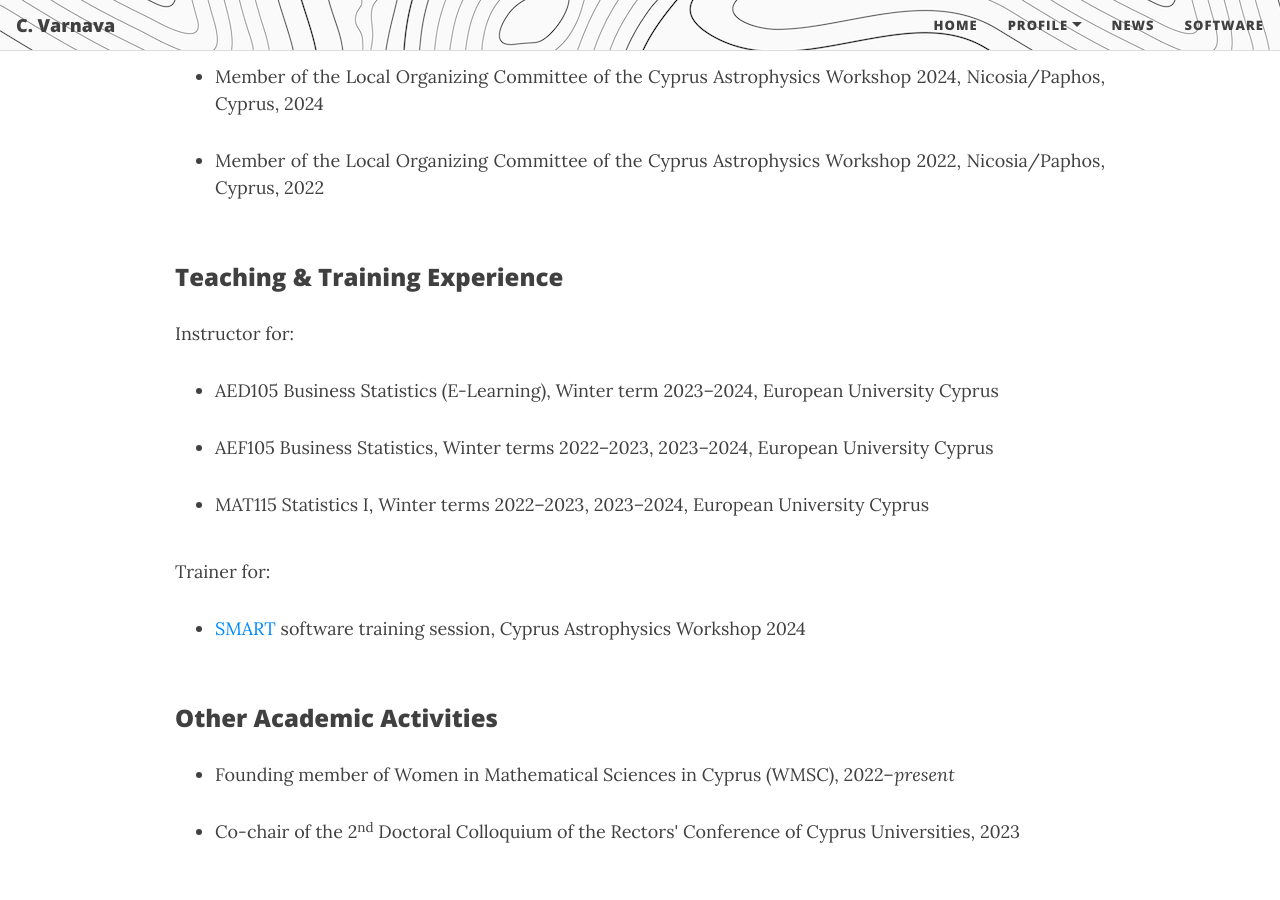
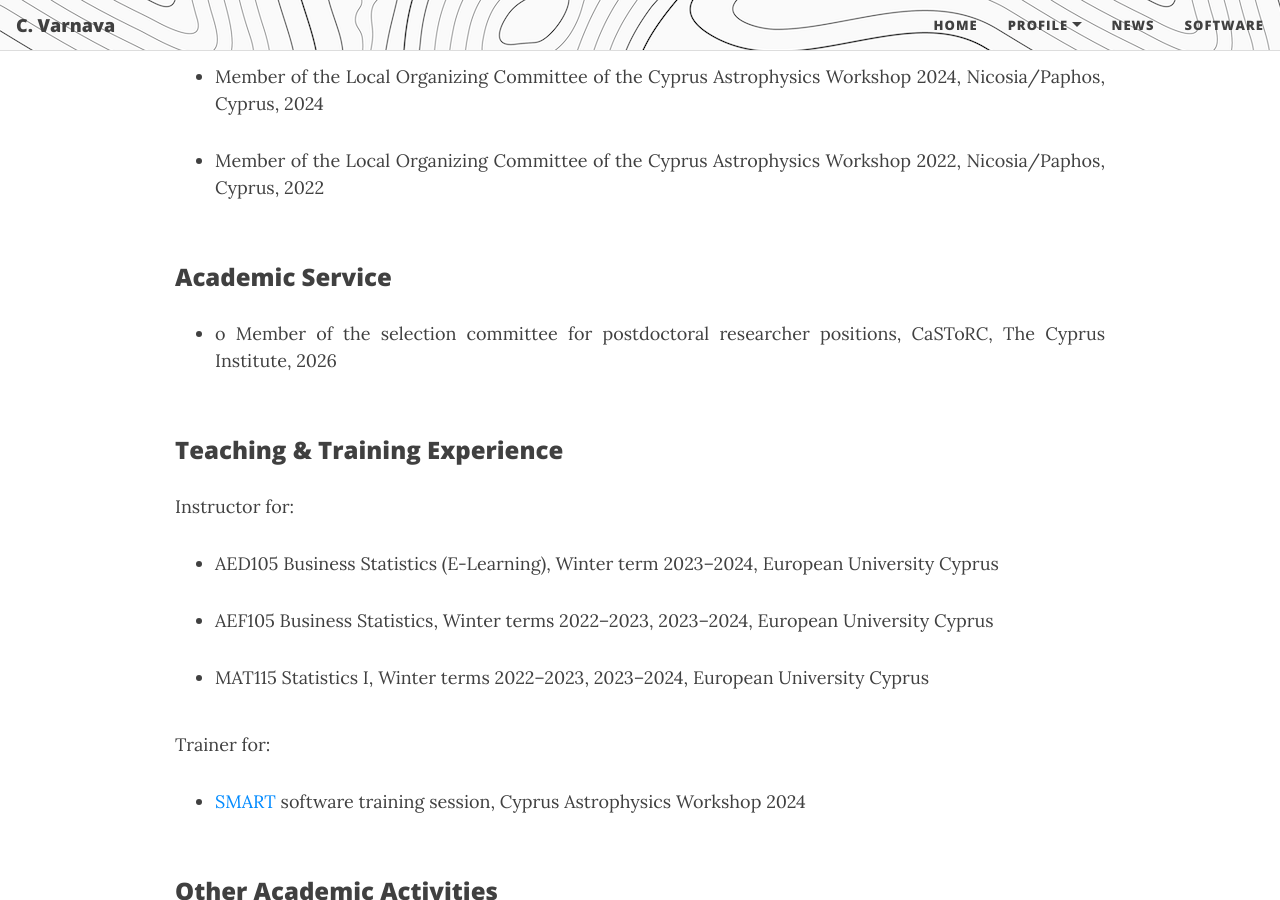
Before and after one commit to ch-var/ch-var.github.io, a Jekyll site: the page built from CV.html, in a window 1280 px wide and 900 px high, scrolled down 7811 px. Built offline with Jekyll 4.4.1, drawn with Linux system fonts in a browser that asks for light colours; formulas are drawn with MathJax 3.

Commit message:
Update CV.html

```diff
--- a/CV.html
+++ b/CV.html
@@ -205,6 +205,11 @@ mathjax: true
 <li class="responsive-margin">Member of the Local Organizing Committee of the Cyprus Astrophysics Workshop 2022, Nicosia/Paphos, Cyprus, 2022</li>
 </ul>
 <br>
+<p style="font-family: var(--header-font); font-weight: 800; line-height: 1.1; font-size: 1.5rem; margin-top: 1.25rem;">Academic Service</p>
+<ul>
+<li class="responsive-margin">o	Member of the selection committee for postdoctoral researcher positions, CaSToRC, The Cyprus Institute, 2026</li>
+</ul>
+<br>
 <p style="font-family: var(--header-font); font-weight: 800; line-height: 1.1; font-size: 1.5rem; margin-top: 1.25rem;">Teaching & Training Experience</p>
 <p align='justify'>Instructor for:</p>
 <ul>
```
